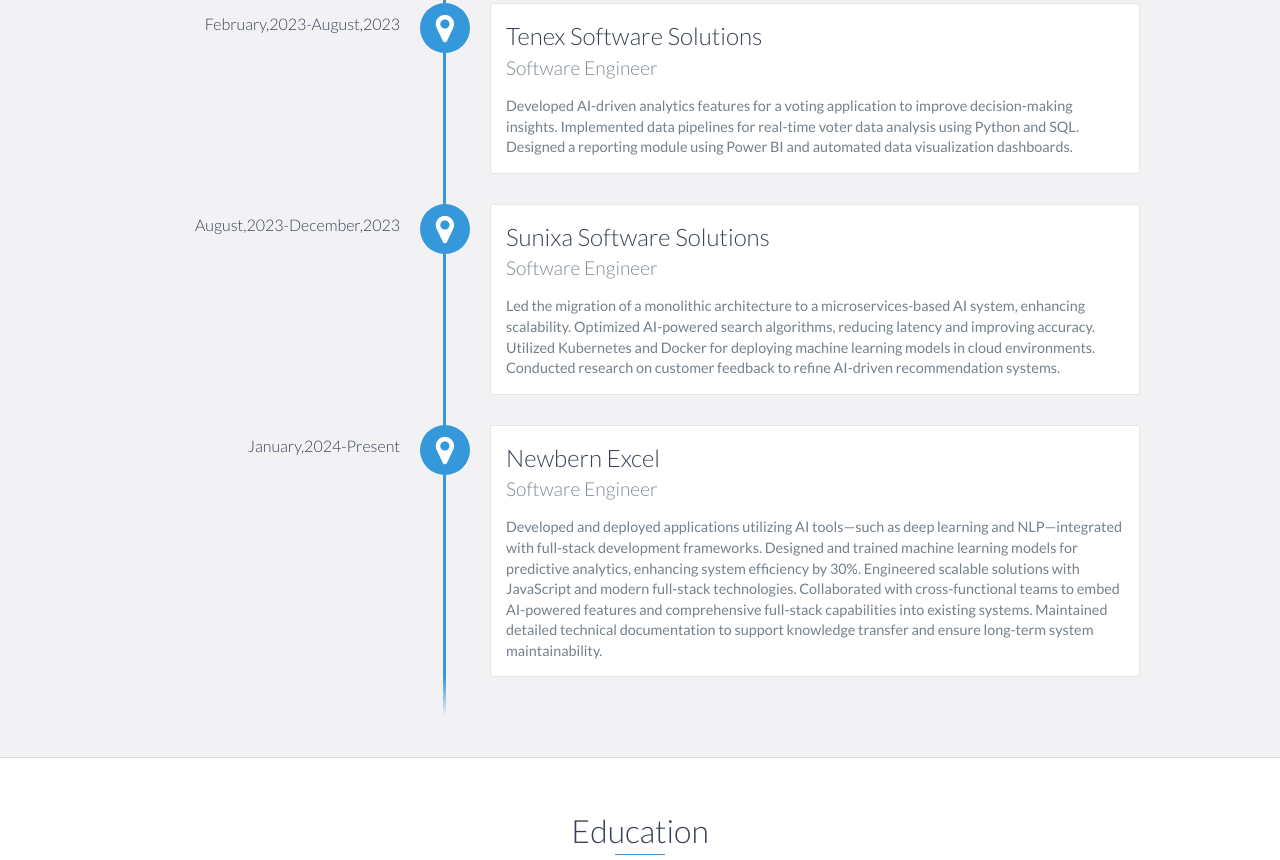
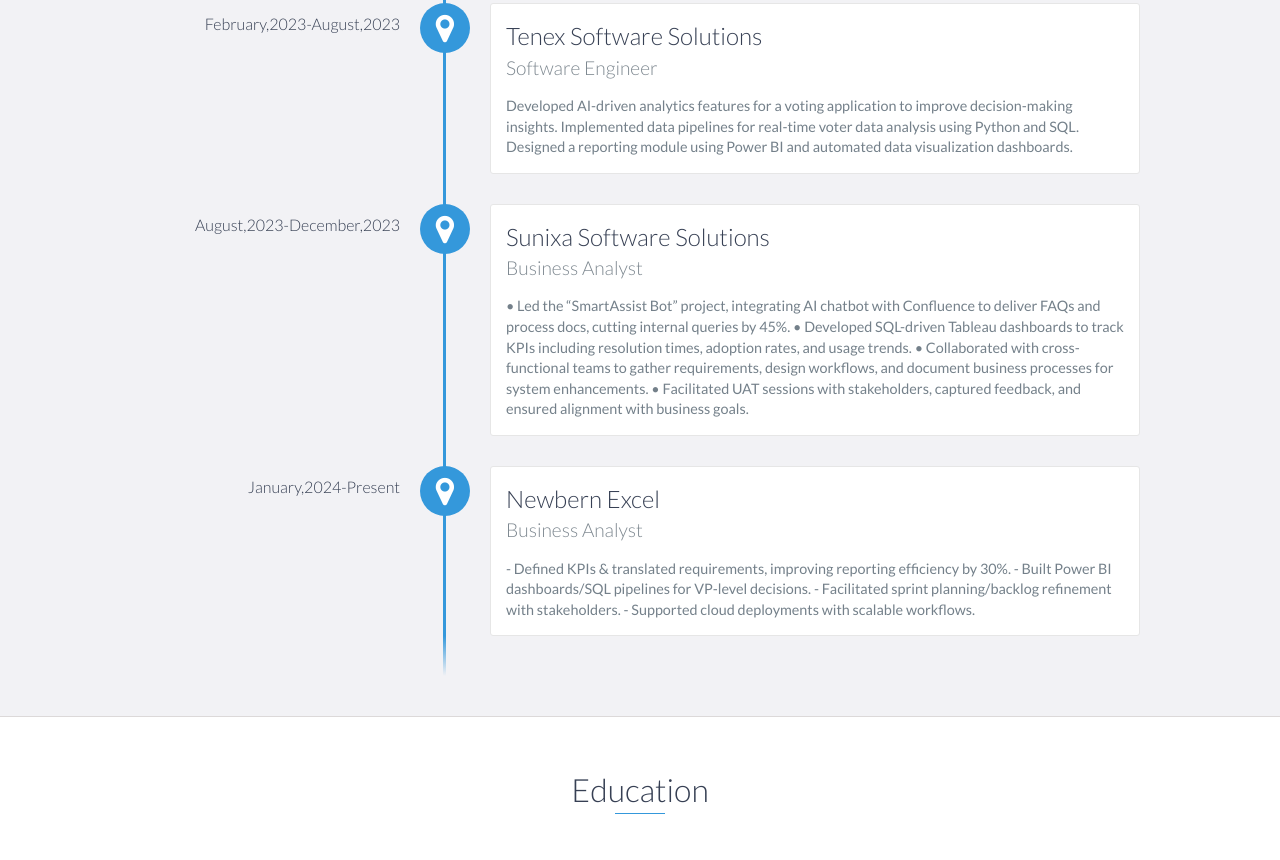
Before and after one commit to SrijaDasgupta/DeveloperPortfolio, a website: page index.html in a window 1280 px wide. Shown: the part 1662-2522 px from the top of the page. Drawn offline with nearby package versions, Linux system fonts and the light colour scheme.

Commit message:
Update index.html

```diff
--- a/index.html
+++ b/index.html
@@ -125,25 +125,25 @@
             </div>
 	<div data-date="August,2023-December,2023">
                 <h3>Sunixa Software Solutions</h3>
-                <h4>Software Engineer</h4>
+                <h4>Business Analyst</h4>
                 <p>
-                    Led the migration of a monolithic architecture to a microservices-based AI system, enhancing scalability.
-Optimized AI-powered search algorithms, reducing latency and improving accuracy.
-Utilized Kubernetes and Docker for deploying machine learning models in cloud environments.
-Conducted research on customer feedback to refine AI-driven recommendation systems.
+                    • Led the “SmartAssist Bot” project, integrating AI chatbot with Confluence to deliver FAQs and process docs, cutting internal queries by 45%.
+• Developed SQL-driven Tableau dashboards to track KPIs including resolution times,
+adoption rates, and usage trends.
+• Collaborated with cross-functional teams to gather requirements, design workflows,
+and document business processes for system enhancements.
+• Facilitated UAT sessions with stakeholders, captured feedback, and ensured alignment with business goals.
                 </p>
             </div>
 
 	<div data-date="January,2024-Present">
                 <h3>Newbern Excel</h3>
-                <h4>Software Engineer</h4>
+                <h4>Business Analyst</h4>
                 <p>
-		      Developed and deployed applications utilizing AI tools—such as deep learning and NLP—integrated with full-stack development frameworks.
-Designed and trained machine learning models for predictive analytics, enhancing system efficiency by 30%.
-Engineered scalable solutions with JavaScript and modern full-stack technologies.
-Collaborated with cross-functional teams to embed AI-powered features and comprehensive full-stack capabilities into existing systems.
-Maintained detailed technical documentation to support knowledge transfer and ensure long-term system maintainability.
-
+		      - Defined KPIs & translated requirements, improving reporting efficiency by 30%.
+- Built Power BI dashboards/SQL pipelines for VP-level decisions.
+- Facilitated sprint planning/backlog refinement with stakeholders.
+- Supported cloud deployments with scalable workflows.
                 </p>
             </div>
 
```
